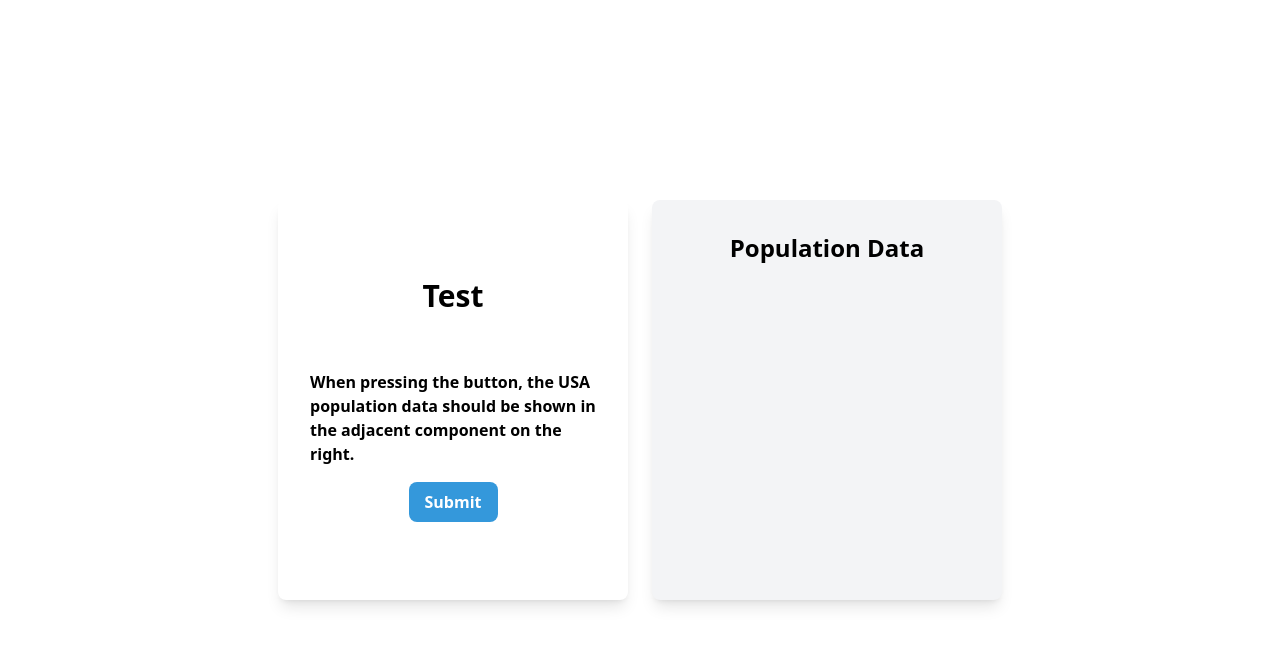
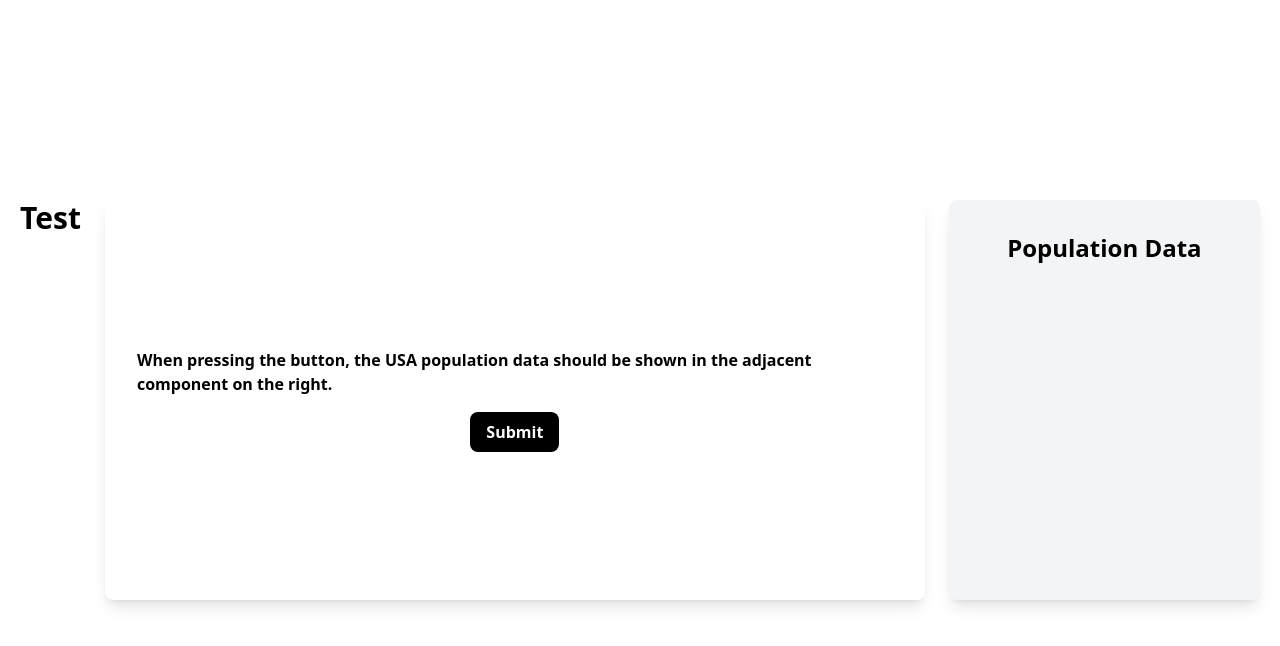
Before and after one commit to Rony-San/Technical-Test, a Flask app: page / in a window 1280 px wide. Shown: the top 646 px of the page. Run offline with Flask 3, Linux system fonts and the light colour scheme; some libraries are stand-ins or nearby versions.

Commit message:
test: :ambulance: First test missing

```diff
--- a/app/templates/index.html
+++ b/app/templates/index.html
@@ -26,12 +26,11 @@
   <body class="bg-white h-screen flex items-center justify-center mx-5">
     <div class="flex space-x-6">
       <!-- Main container -->
+      <h1 class="text-3xl font-bold text-centertext-[var(--text-primary)] mb-6">
+        Test
+      </h1>
       <div
-        class="bg-white p-8 rounded-lg shadow-lg flex w-[350px] flex-col items-center justify-center space-y-8">
-        <h1
-          class="text-3xl font-bold text-centertext-[var(--text-primary)] mb-6">
-          Test
-        </h1>
+        class="bg-white p-8 rounded-lg shadow-lg flex flex-col items-center justify-center space-y-8">
         <div class="w-full">
           <form id="pdfForm" onsubmit="fetchPopulationData(event)">
             <div class="mb-4">
@@ -46,7 +45,7 @@
               <button
                 id="formButton"
                 type="submit"
-                class="bg-[var(--bg-button)] text-white font-semibold py-2 px-4 rounded-lg hover:bg-[var(--bg-button-hover)] focus:outline-none focus:ring-2 focus:ring-[var(--bg-button)] focus:ring-opacity-75">
+                class="bg-[var(--black-primary)] text-white font-semibold py-2 px-4 rounded-lg hover:bg-[var(--bg-button-hover)] focus:outline-none focus:ring-2 focus:ring-[var(--bg-button)] focus:ring-opacity-75">
                 Submit
               </button>
             </div>
```
